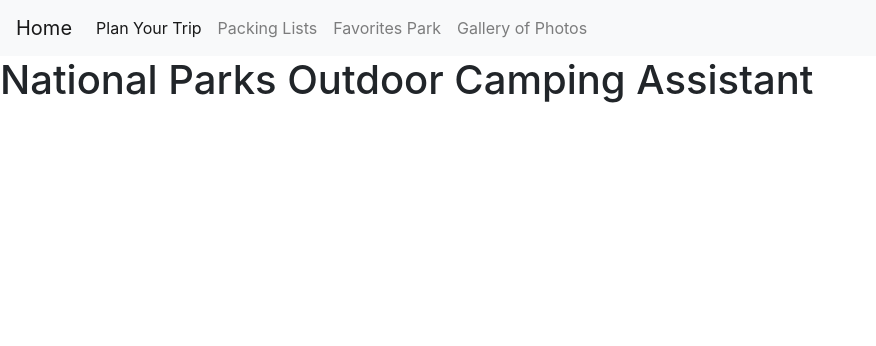
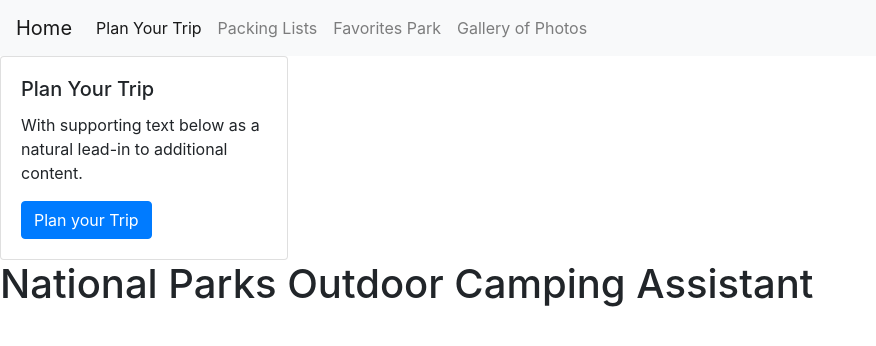
Before and after one commit to chloewils/weatherNationalParks, a plain HTML site: page index.html in a window 1280 px wide. Shown: the whole page, without its empty margins (0-876 px from the left). Drawn offline with nearby package versions, Linux system fonts and the light colour scheme.

Commit message:
linked plan page and hit save this time before push

```diff
--- a/index.html
+++ b/index.html
@@ -37,6 +37,15 @@
       </nav>
  <!-- End Nav bar -->
 
+ <!-- Start Plan Your Trip Card-->
+ <div class="card" style="width: 18rem;">
+  <div class="card-body">
+    <h5 class="card-title">Plan Your Trip</h5>
+    <p class="card-text">With supporting text below as a natural lead-in to additional content.</p>
+    <a href="plan.html" class="btn btn-primary">Plan your Trip</a>
+  </div>
+</div>
+
   </head>
   <body>
     <h1>National Parks Outdoor Camping Assistant</h1>
```
